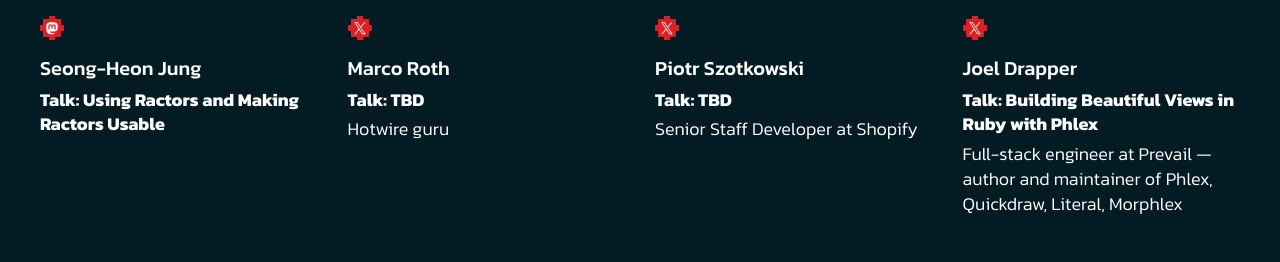
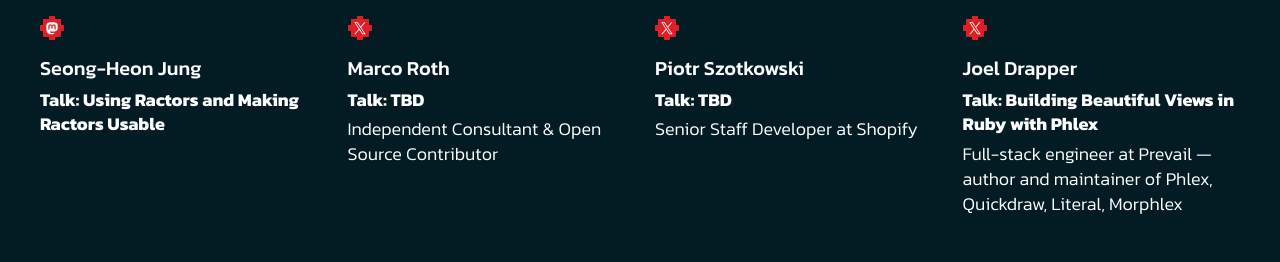
Before and after one commit to euruko/2024.euruko.org, a Jekyll site: the page built from all_speakers.html, in a window 1280 px wide and 900 px high, scrolled down 4882 px, cut to the strip 145-407 px from the top of the window. Built offline with Jekyll 4.4.1, drawn with Linux system fonts in a browser that asks for light colours; comment, search, counter and statistics services are not loaded.

Commit message:
Marco title

```diff
--- a/all_speakers.html
+++ b/all_speakers.html
@@ -614,7 +614,7 @@ layout: page
               </ul>
               <h4 class="card__name">Marco Roth</h4>
               <p class="card__note text--bold">Talk: TBD</p>
-              <p class="card__note">Hotwire guru</p>
+              <p class="card__note">Independent Consultant & Open Source Contributor</p>
             </div>
           </div>
         </div>
--- a/speakers/marco_roth.html
+++ b/speakers/marco_roth.html
@@ -21,6 +21,7 @@ layout: page
               </ul>
               <h4 class="card__name">Marco Roth</h4>
               <p class="card__note text--bold">Talk: TBD</p>
+              <p class="card__note">Independent Consultant & Open Source Contributor</p>
             </div>
           </div>
         </div>
```
